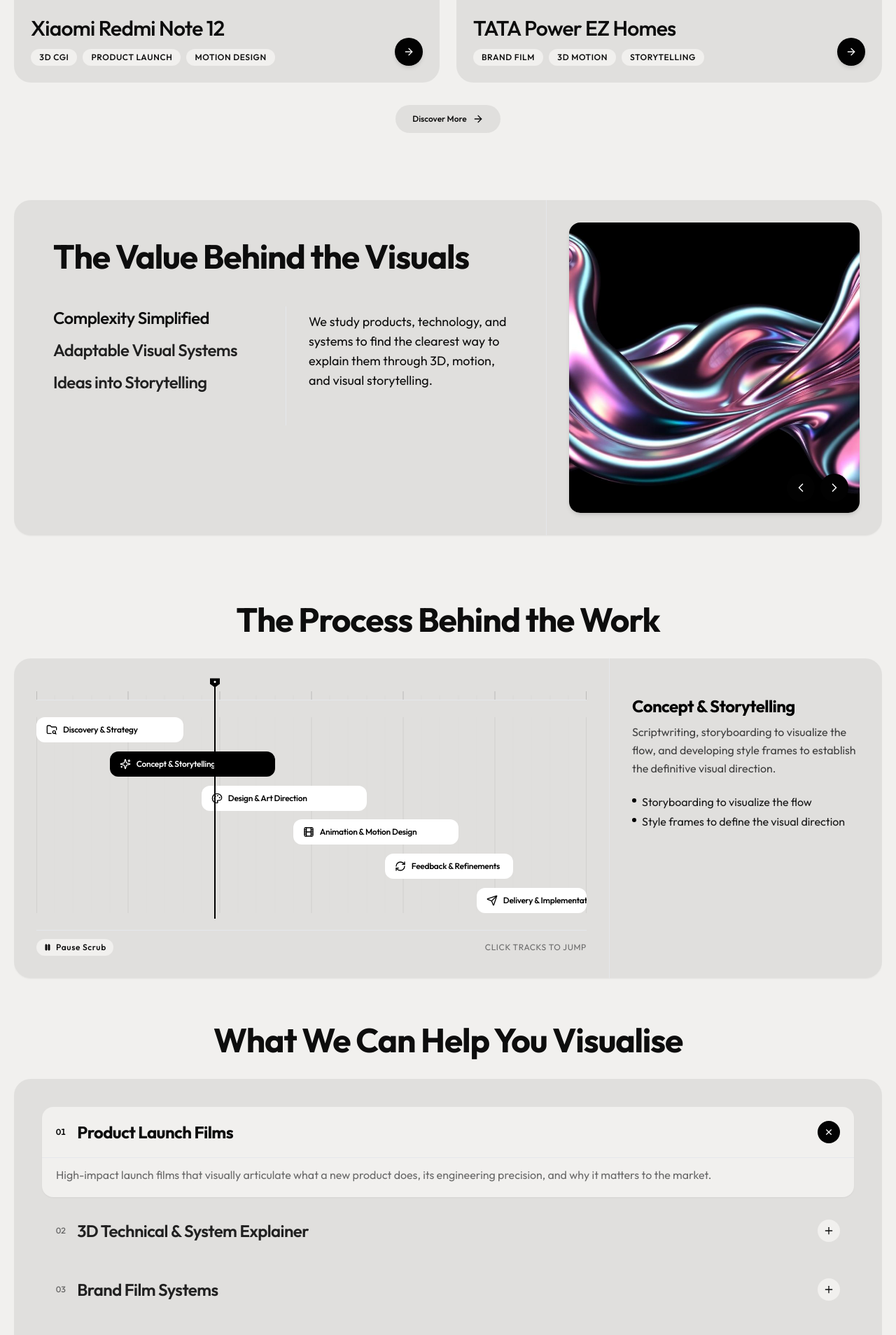
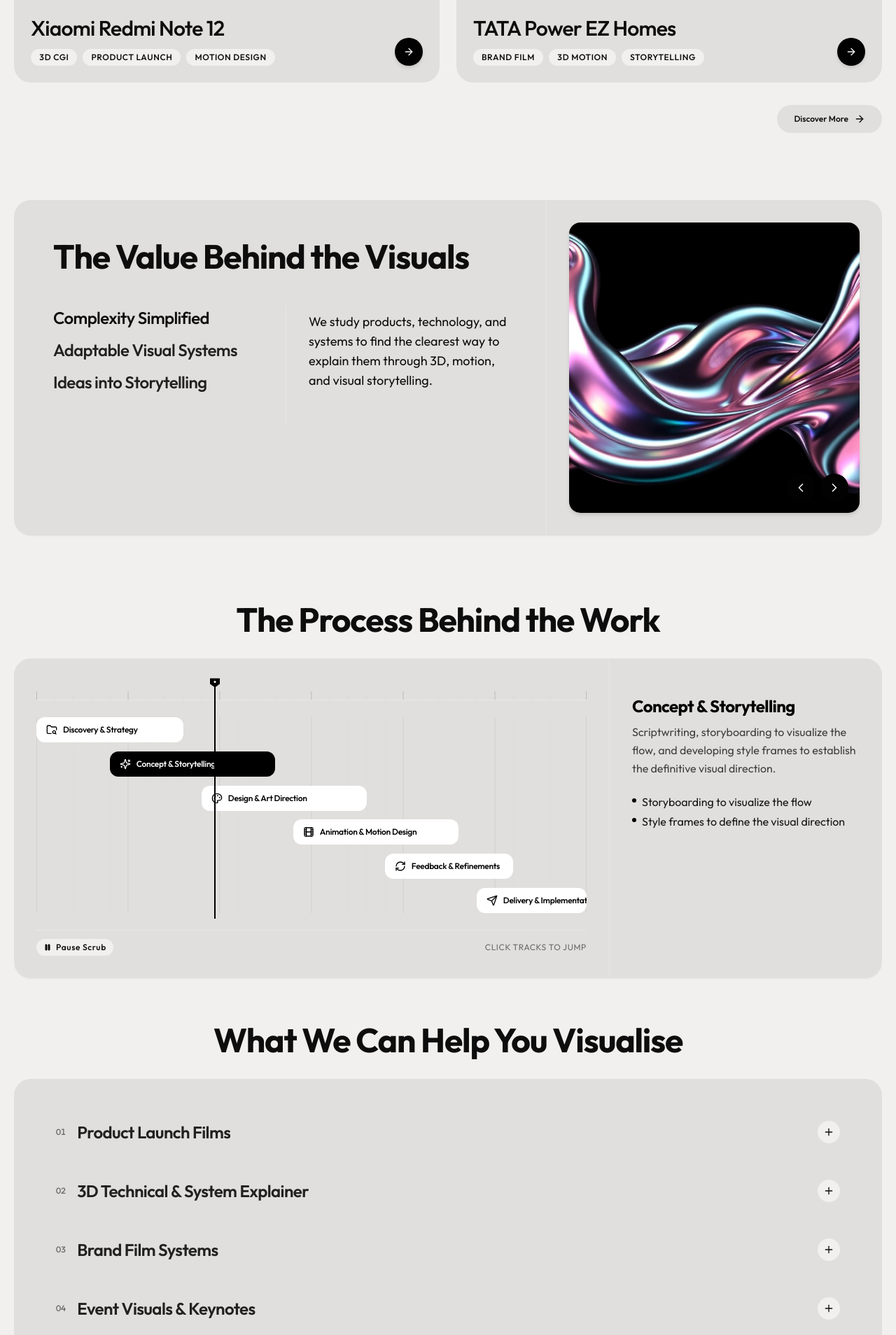
Before and after one commit to pixelgridstudios/PGS-Website-v1, a React (Vite) app: page / in a window 1280 px wide. Shown: the part 1905-3813 px from the top of the page at 70% size. Built offline with nearby package versions, Linux system fonts and the light colour scheme.

Commit message:
Right-align the Discover More button in the Work section

```diff
--- a/src/pages/Home.tsx
+++ b/src/pages/Home.tsx
@@ -55,8 +55,7 @@ const motionServices = [
 ];
 
 export const Home: React.FC = () => {
-  const [openService, setOpenService] = useState<number | null>(0);
-  const [hoverService, setHoverService] = useState<number | null>(null);
+  const [openService, setOpenService] = useState<number | null>(null);
 
   return (
     <div className="px-3 sm:px-5">
@@ -168,7 +167,7 @@ export const Home: React.FC = () => {
             ))}
           </div>
 
-          <div data-reveal className="mt-8 text-center">
+          <div data-reveal className="mt-8 text-right">
             <Link
               to="/work"
               className="group inline-flex items-center gap-2 rounded-full bg-brand-muted px-6 py-3 text-xs font-medium text-brand-foreground hover:bg-brand-panel hover:text-brand-panel-foreground transition-all duration-[400ms] ease-spring-vibe hover:-translate-y-1 hover:scale-[1.03] active:scale-[0.98] shadow-xs border-0"
@@ -212,8 +211,7 @@ export const Home: React.FC = () => {
                   return (
                     <div
                       key={service.id}
-                      onMouseEnter={() => setHoverService(i)}
-                      onMouseLeave={() => setHoverService(null)}
+                      onMouseEnter={() => setOpenService(i)}
                       onClick={() => setOpenService((prev) => (prev === i ? null : i))}
                       tabIndex={-1}
                       className={`overflow-hidden rounded-xl sm:rounded-2xl transition-all duration-200 cursor-pointer border-0 outline-none ring-0 select-none ${
@@ -237,12 +235,12 @@ export const Home: React.FC = () => {
                           <div className="flex flex-col min-w-0">
                             <span
                               className={`truncate font-display text-lg lg:text-2xl tracking-tight transition-all duration-300 ${
-                                isOpen || hoverService === i
+                                isOpen
                                   ? "text-brand-foreground opacity-100"
                                   : "text-brand-foreground opacity-90"
                               }`}
                               style={{
-                                fontVariationSettings: (isOpen || hoverService === i) ? "'wght' 700" : "'wght' 600",
+                                fontVariationSettings: isOpen ? "'wght' 700" : "'wght' 600",
                                 transition: "font-variation-settings 0.35s cubic-bezier(0.16, 1, 0.3, 1), color 0.25s ease, opacity 0.25s ease",
                               }}
                             >
```
